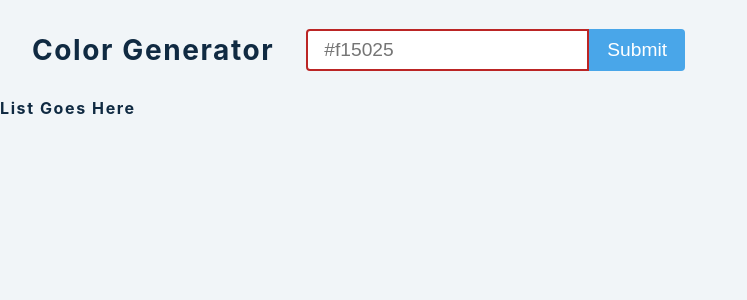
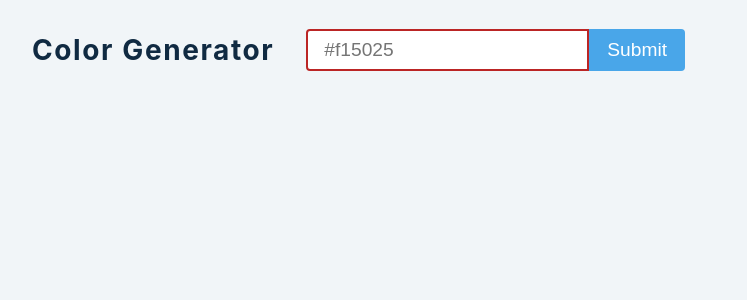
Before and after one commit to Farahcodes/09-color-generator-react-project, a React (Create React App) app in the folder setup/: page / in a window 1280 px wide. Shown: the top 300 px of the page, without its empty margins (0-747 px from the left). Built offline with nearby package versions, Linux system fonts and the light colour scheme.

Commit message:
added the rgb function

```diff
--- a/setup/src/App.js
+++ b/setup/src/App.js
@@ -12,6 +12,7 @@ function App() {
     e.preventDefault();
     try{
       let colors = new Values(color).all(10)
+      setList(colors)
     }catch (error){
       setError(true);
     }
@@ -26,7 +27,11 @@ function App() {
     </form>
   </section>
   <section className="colors">
-    <h4>list goes here</h4>
+    {list.map((color,index)=>{
+      return(
+        <SingleColor key={index} {...color} index={index}/>
+      )
+    })}
   </section>
   </>
   );
--- a/setup/src/SingleColor.js
+++ b/setup/src/SingleColor.js
@@ -1,8 +1,14 @@
 import React, { useState, useEffect } from 'react'
 import rgbToHex from './utils'
 
-const SingleColor = () => {
-  return <h4>single color</h4>
+  const SingleColor = ({ rgb, weight, index}) => {
+  const [alert, setAlert] = useState(false)
+  const bcg = rgb.join(',')
+  return (
+    <article className={`color`} style={{backgroundColor : `rgb(${bcg})`}}>
+
+    </article>
+  )
 }
 
 export default SingleColor
```
